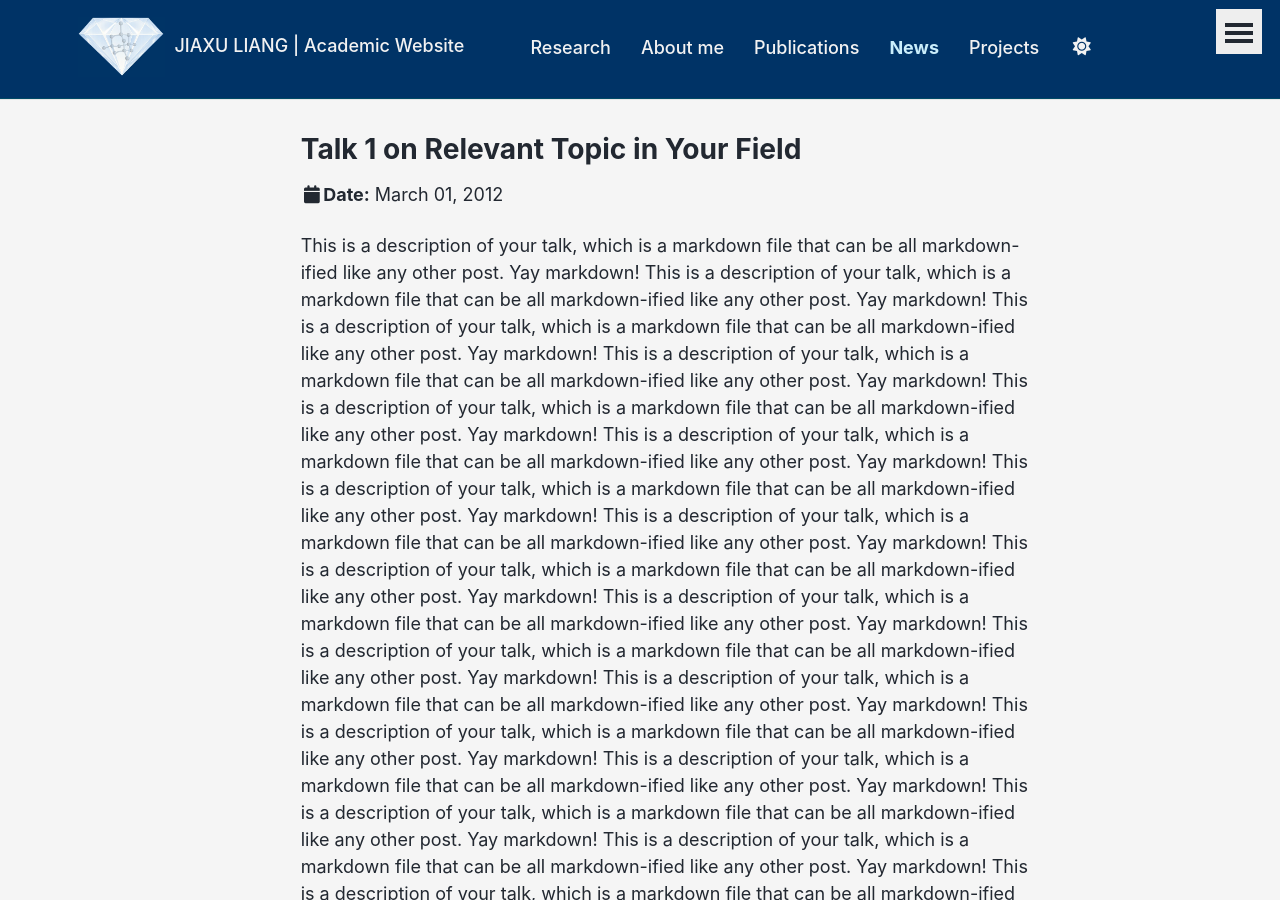
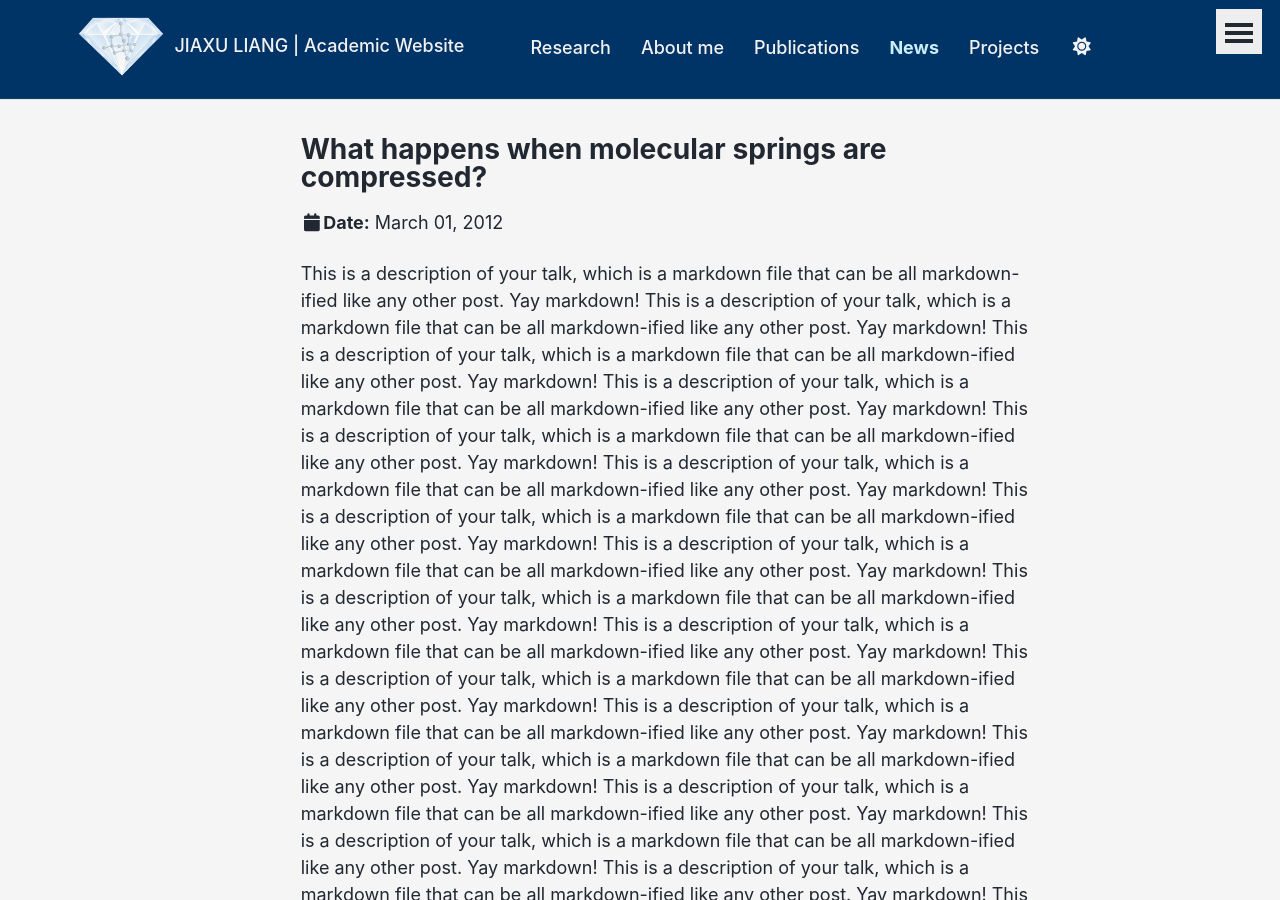
Before and after one commit to liangjiaxu-research/liangjiaxu-research.github.io, a Jekyll site: the page built from _talks/2012-03-01-talk-1.md, in a window 1280 px wide and 900 px high. Built offline with Jekyll 4.4.1, drawn with Linux system fonts in a browser that asks for light colours; a script bundle is joined from its source files by our own code; library files that are not in the unit come from our copies.

Commit message:
Update 2012-03-01-talk-1.md

```diff
--- a/_talks/2012-03-01-talk-1.md
+++ b/_talks/2012-03-01-talk-1.md
@@ -1,11 +1,11 @@
 ---
-title: "Talk 1 on Relevant Topic in Your Field"
+title: "What happens when molecular springs are compressed?"
 collection: talks
 type: "Featured Article"
 permalink: /talks/2012-03-01-talk-1
-venue: "Angew. Chem. Int. Ed., 2025, 64, e202500923"
+venue: "Fluorescence of helical molecular springs under high pressure"
 date: 2012-03-01
-location: ""
+location: "Angew. Chem. Int. Ed., 2025, 64, e202500923"
 ---
 
 
```
